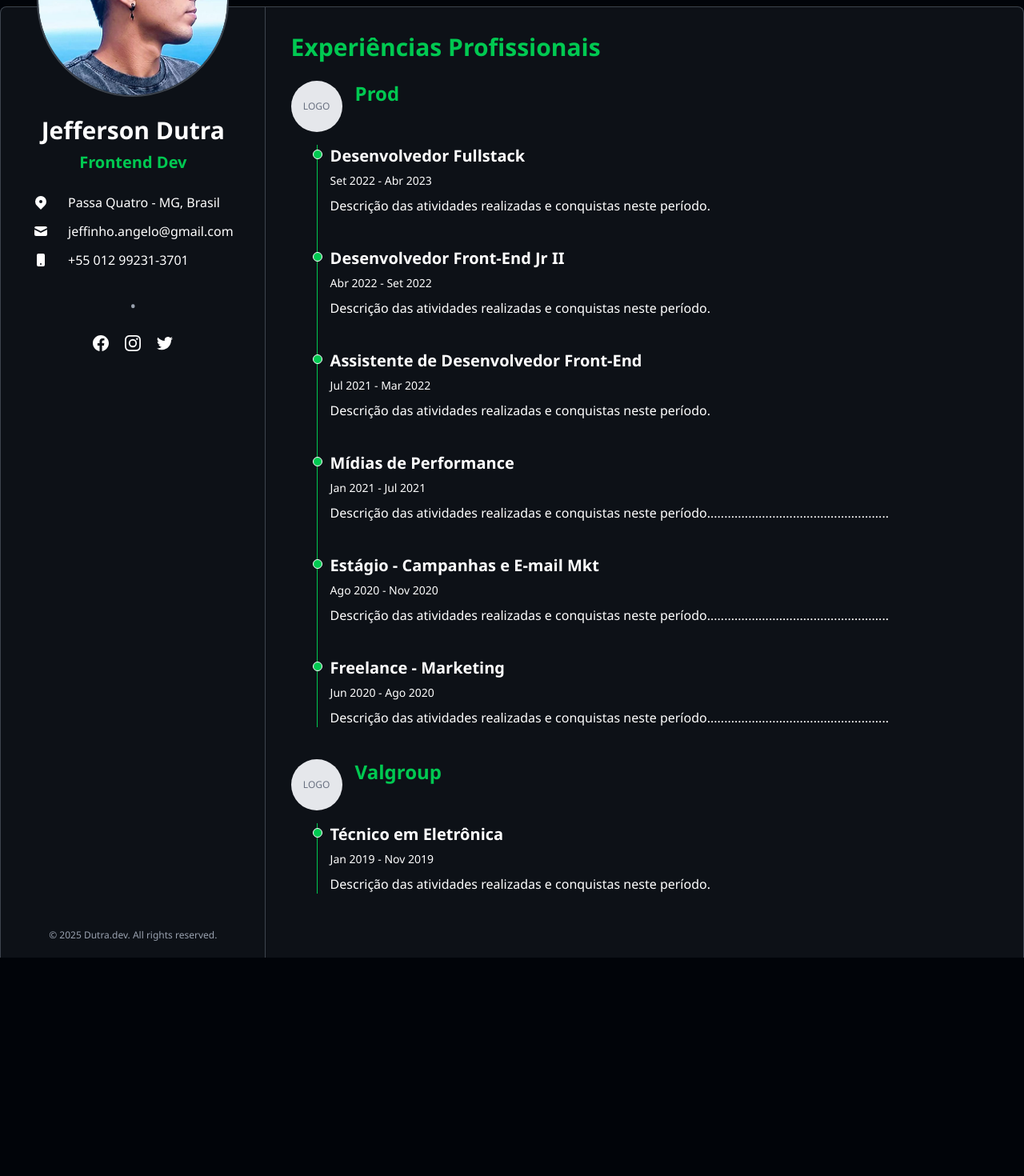
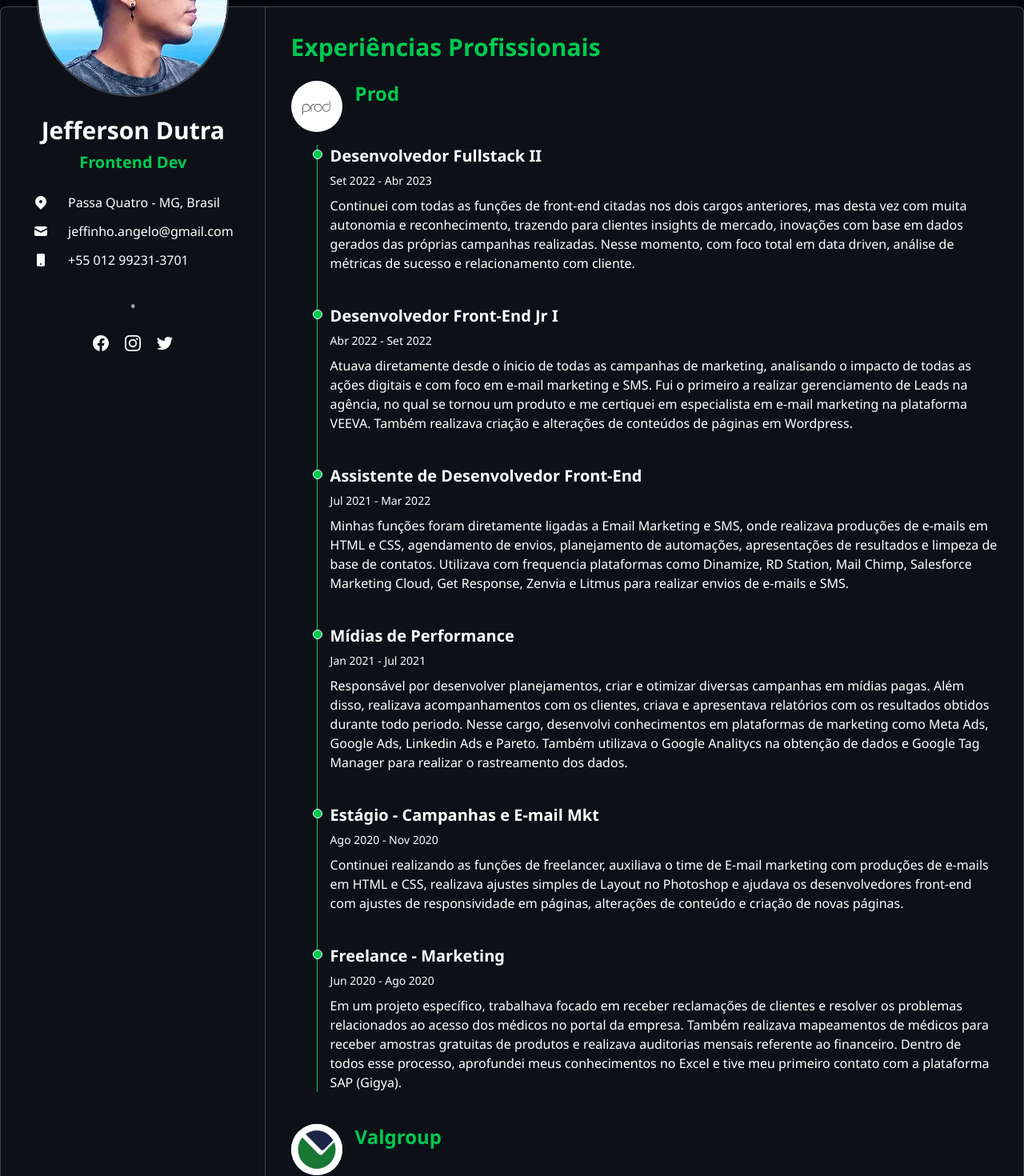
Before and after one commit to DutraA45/dutradev, a Next.js app: page /experiencias in a window 1280 px wide. Shown: the part 160-1630 px from the top of the page at 80% size. Before the commit the page ends 1357 px from the top, so only its background shows below. Built offline with nearby package versions, Linux system fonts and the light colour scheme.

Commit message:
experiences-section-added-content

```diff
--- a/app/experiencias/page.tsx
+++ b/app/experiencias/page.tsx
@@ -1,3 +1,4 @@
+import Image from "next/image";
 
 export default function Experiencias() {
   return (
@@ -12,8 +13,13 @@ export default function Experiencias() {
           <div className="flex items-start mb-4">
             <div className="mr-4 flex-shrink-0">
               <div className="rounded-full bg-gray-200 w-16 h-16 flex items-center justify-center overflow-hidden">
-                {/* Substitua pela logo da empresa */}
-                <span className="text-xs text-gray-500">LOGO</span>
+                <Image
+                  src="/company-icons/prod_logo.png"
+                  alt="Logo da Instituição"
+                  width={128}
+                  height={128}
+                  className="object-cover w-full h-full"
+                />
               </div>
             </div>
             <div className="flex-grow">
@@ -29,13 +35,13 @@ export default function Experiencias() {
             <li className="mb-10 ms-4">
               <div className="absolute w-3 h-3 bg-green-500 rounded-full mt-1.5 -start-1.5 border border-white"></div>
               <h3 className="text-xl font-semibold text-white mb-1">
-                Desenvolvedor Fullstack
+                Desenvolvedor Fullstack II
               </h3>
               <time className="mb-1 text-sm font-normal leading-none text-white">
                 Set 2022 - Abr 2023
               </time>
               <p className="text-base font-normal text-white mt-2">
-                Descrição das atividades realizadas e conquistas neste período.
+                Continuei com todas as funções de front-end citadas nos dois cargos anteriores, mas desta vez com muita autonomia e reconhecimento, trazendo para clientes insights de mercado, inovações com base em dados gerados das próprias campanhas realizadas. Nesse momento, com foco total em data driven, análise de métricas de sucesso e relacionamento com cliente.
               </p>
             </li>
 
@@ -43,13 +49,13 @@ export default function Experiencias() {
             <li className="mb-10 ms-4">
               <div className="absolute w-3 h-3 bg-green-500 rounded-full mt-1.5 -start-1.5 border border-white"></div>
               <h3 className="text-xl font-semibold text-white mb-1">
-                Desenvolvedor Front-End Jr II
+                Desenvolvedor Front-End Jr I
               </h3>
               <time className="mb-1 text-sm font-normal leading-none text-white">
                 Abr 2022 - Set 2022
               </time>
               <p className="text-base font-normal text-white mt-2">
-                Descrição das atividades realizadas e conquistas neste período.
+                Atuava diretamente desde o ínicio de todas as campanhas de marketing, analisando o impacto de todas as ações digitais e com foco em e-mail marketing e SMS. Fui o primeiro a realizar gerenciamento de Leads na agência, no qual se tornou um produto e me certiquei em especialista em e-mail marketing na plataforma VEEVA. Também realizava criação e alterações de conteúdos de páginas em Wordpress.
               </p>
             </li>
 
@@ -62,46 +68,46 @@ export default function Experiencias() {
                 Jul 2021 - Mar 2022
               </time>
               <p className="text-base font-normal text-white mt-2">
-                Descrição das atividades realizadas e conquistas neste período.
+                Minhas funções foram diretamente ligadas a Email Marketing e SMS, onde realizava produções de e-mails em HTML e CSS, agendamento de envios, planejamento de automações, apresentações de resultados e limpeza de base de contatos. Utilizava com frequencia plataformas como Dinamize, RD Station, Mail Chimp, Salesforce Marketing Cloud, Get Response, Zenvia e Litmus para realizar envios de e-mails e SMS.
               </p>
             </li>
 
             <li className="mb-10 ms-4">
               <div className="absolute w-3 h-3 bg-green-500 rounded-full mt-1.5 -start-1.5 border border-white"></div>
               <h3 className="text-xl font-semibold text-white mb-1">
-               Mídias de Performance
+                Mídias de Performance
               </h3>
               <time className="mb-1 text-sm font-normal leading-none text-white">
                 Jan 2021 - Jul 2021
               </time>
               <p className="text-base font-normal text-white mt-2">
-                Descrição das atividades realizadas e conquistas neste período.....................................................
+                Responsável por desenvolver planejamentos, criar e otimizar diversas campanhas em mídias pagas. Além disso, realizava acompanhamentos com os clientes, criava e apresentava relatórios com os resultados obtidos durante todo periodo. Nesse cargo, desenvolvi conhecimentos em plataformas de marketing como Meta Ads, Google Ads,  Linkedin Ads e Pareto. Também utilizava o Google Analitycs na obtenção de dados e Google Tag Manager para realizar o rastreamento dos dados.
               </p>
             </li>
 
             <li className="mb-10 ms-4">
               <div className="absolute w-3 h-3 bg-green-500 rounded-full mt-1.5 -start-1.5 border border-white"></div>
               <h3 className="text-xl font-semibold text-white mb-1">
-               Estágio - Campanhas e E-mail Mkt
+                Estágio - Campanhas e E-mail Mkt
               </h3>
               <time className="mb-1 text-sm font-normal leading-none text-white">
                 Ago 2020 - Nov 2020
               </time>
               <p className="text-base font-normal text-white mt-2">
-                Descrição das atividades realizadas e conquistas neste período.....................................................
+                Continuei realizando as funções de freelancer, auxiliava o time de E-mail marketing com produções de e-mails em HTML e CSS, realizava ajustes simples de Layout no Photoshop e ajudava os desenvolvedores front-end com ajustes de responsividade em páginas, alterações de conteúdo e criação de novas páginas.
               </p>
             </li>
 
             <li className="mb-10 ms-4">
               <div className="absolute w-3 h-3 bg-green-500 rounded-full mt-1.5 -start-1.5 border border-white"></div>
               <h3 className="text-xl font-semibold text-white mb-1">
-               Freelance - Marketing
+                Freelance - Marketing
               </h3>
               <time className="mb-1 text-sm font-normal leading-none text-white">
                 Jun 2020 - Ago 2020
               </time>
               <p className="text-base font-normal text-white mt-2">
-                Descrição das atividades realizadas e conquistas neste período.....................................................
+                Em um projeto específico, trabalhava focado em receber reclamações de clientes e resolver os problemas relacionados ao acesso dos médicos no portal da empresa. Também realizava mapeamentos de médicos para receber amostras gratuitas de produtos e realizava auditorias mensais referente ao financeiro. Dentro de todos esse processo, aprofundei meus conhecimentos no Excel e tive meu primeiro contato com a plataforma SAP (Gigya).
               </p>
             </li>
           </ol>
@@ -111,7 +117,13 @@ export default function Experiencias() {
             <div className="mr-4 flex-shrink-0">
               <div className="rounded-full bg-gray-200 w-16 h-16 flex items-center justify-center overflow-hidden">
                 {/* Substitua pela logo da empresa */}
-                <span className="text-xs text-gray-500">LOGO</span>
+                <Image
+                  src="/company-icons/valgroup_logo.jpg"
+                  alt="Logo da Instituição"
+                  width={128}
+                  height={128}
+                  className="object-cover w-full h-full"
+                />
               </div>
             </div>
             <div className="flex-grow">
@@ -133,13 +145,10 @@ export default function Experiencias() {
                 Jan 2019 - Nov 2019
               </time>
               <p className="text-base font-normal text-white mt-2">
-                Descrição das atividades realizadas e conquistas neste período.
+                Realizava manutenção elétrica, corretiva e preventiva em máquinas e equipamentos, analisava e avaliava as necessidades de troca, ajuste e reparo de peças e fazia testes de funcionamento. Também era realizado o desenvolvimento em ladder de funções para CLPs e temporizadores. Além disso, auxiliei o almoxarifado com o controle e registros de entrada e saida de todas as peças do estoque pelo Excel e desenvolvi plantas baixa e corte do local utilizando Autocad.
               </p>
             </li>
           </ol>
-
-
-
         </div>
 
         <div className="md:hidden block mt-auto pt-6 text-gray-400 text-xs">
```
Also changed, not shown: public/company-icons/prod_logo.png (added), public/company-icons/valgroup_logo.jpg (added).
